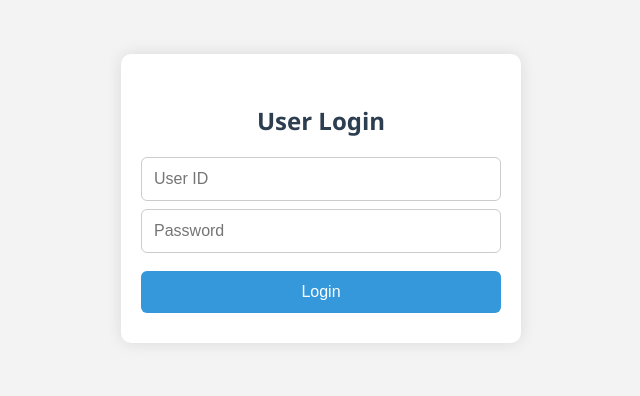
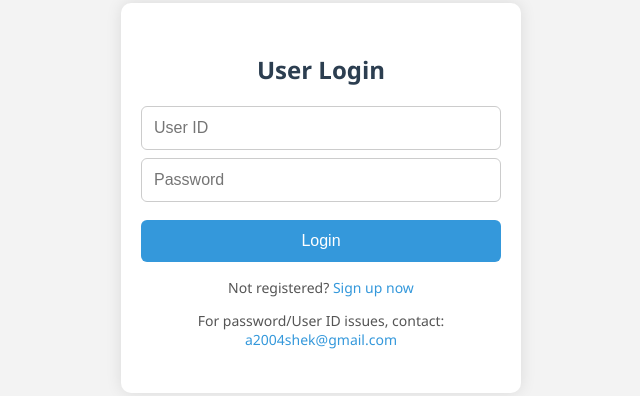
Before and after one commit to abnegative2904/EV-Charging-Log, a plain HTML site: page login.html in a window 1280 px wide. Shown: the part 202-598 px from the top of the page, without its empty margins (319-959 px from the left). Drawn offline with Linux system fonts and the light colour scheme.

Commit message:
Update login.html

```diff
--- a/login.html
+++ b/login.html
@@ -70,6 +70,21 @@
       background: #2980b9;
     }
 
+    .bottom-links {
+      margin-top: 16px;
+      font-size: 14px;
+      color: #555;
+    }
+
+    .bottom-links a {
+      color: #3498db;
+      text-decoration: none;
+    }
+
+    .bottom-links a:hover {
+      text-decoration: underline;
+    }
+
     @media (max-width: 600px) {
       .container {
         padding: 20px 15px;
@@ -79,14 +94,18 @@
 </head>
 <body>
   <div class="container">
-    <div class="logo">
-    </div>
+    <div class="logo"></div>
     <h2>User Login</h2>
     <form onsubmit="login(); return false;">
       <input type="text" id="login-uid" placeholder="User ID" required />
       <input type="password" id="login-password" placeholder="Password" required />
       <button type="submit">Login</button>
     </form>
+
+    <div class="bottom-links">
+      <p>Not registered? <a href="signup.html">Sign up now</a></p>
+      <p>For password/User ID issues, contact: <a href="mailto:a2004shek@gmail.com">a2004shek@gmail.com</a></p>
+    </div>
   </div>
   <script type="module" src="./app.js"></script>
 </body>
```
